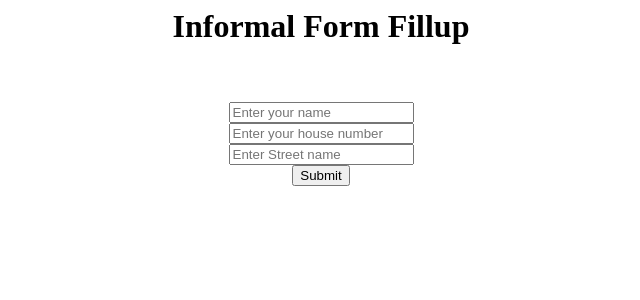
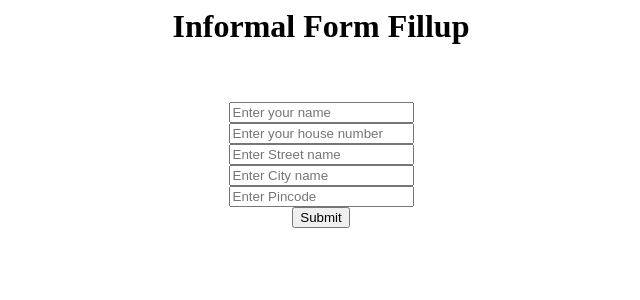
Before and after one commit to 2001-kushalbasak/Chitthi, a PHP site: page /Forms/informal_form.php in a window 1280 px wide. Shown: the top 300 px of the page, without its empty margins (319-959 px from the left). Run offline with PHP 8.4, Linux system fonts and the light colour scheme.

Commit message:
added some more constraints in form

```diff
--- a/Forms/informal_form.php
+++ b/Forms/informal_form.php
@@ -17,9 +17,16 @@
     <br>
      <center>
     <form action="../Letters/informal_letter.php">
-    <input type="text" name="nm" value=""placeholder="Enter your name"><br>
-    <input type="text" name="hno" value=""placeholder="Enter your house number"><br>
-        <input type="text" name="stn" value=""placeholder="Enter Street name"><br>
+    <input type="text" name="nm" value=""placeholder="Enter your name">
+        <br>
+    <input type="text" name="hno" value=""placeholder="Enter your house number">
+        <br>
+        <input type="text" name="stn" value=""placeholder="Enter Street name">
+        <br>
+        <input type="text" name="cname" value=""placeholder="Enter City name">
+        <br>
+        <input type="text" name="pin" value=""placeholder="Enter Pincode">
+        <br>
         <input type="submit" value="Submit">
 
     </form>
--- a/Letters/informal_letter.php
+++ b/Letters/informal_letter.php
@@ -2,6 +2,8 @@
     $name=$_GET['nm'];
     $houseno=$_GET['hno'];
     $Streetname=$_GET['stn'];
+    $cityname=$_GET['cname'];
+    $pincode=$_GET['pin'];
     ?>
 
 
@@ -19,9 +21,10 @@
 </head>
 <body>
     <center><h1>Informal Letter List:-</h1></center>
+
                                                 <center><h2>Letter 1</h2></center>
 <?php echo $houseno.', '?><?php echo $Streetname ?><br>
-Kolkata – 700017<br>
+<?php echo $cityname .' -'. $pincode?><br>
 15/02/2020<br>
 
 
--- a/index.php
+++ b/index.php
@@ -13,7 +13,8 @@
 
 
 <div class="services">
-    <h1>OUR SERVICES</h1>
+    <h1>WELCOME TO Chitti.com </h1>
+
     <div class="cen">
 
 
```
